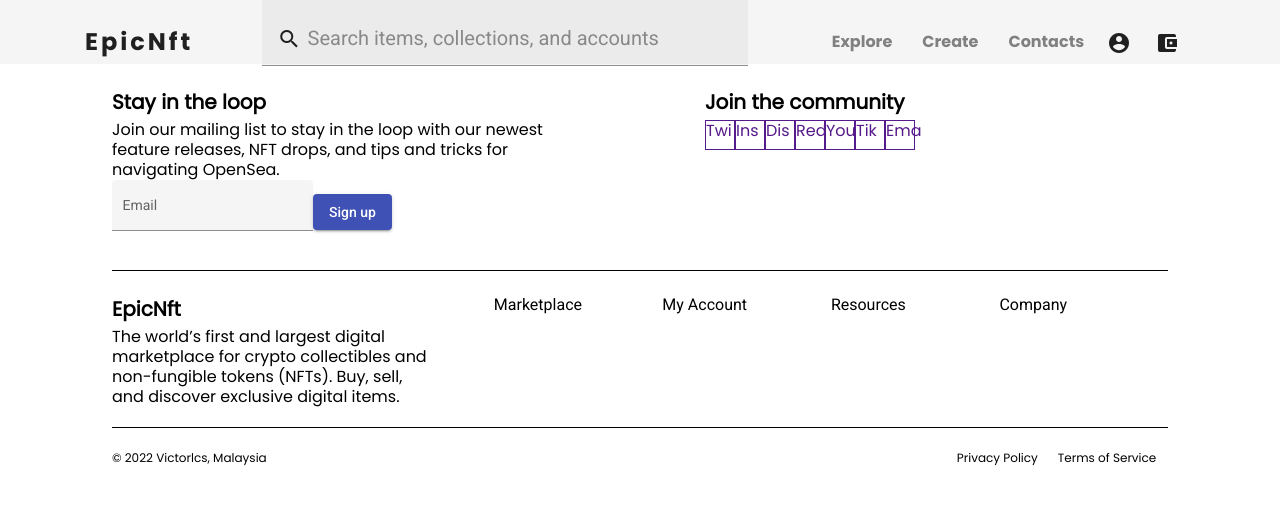
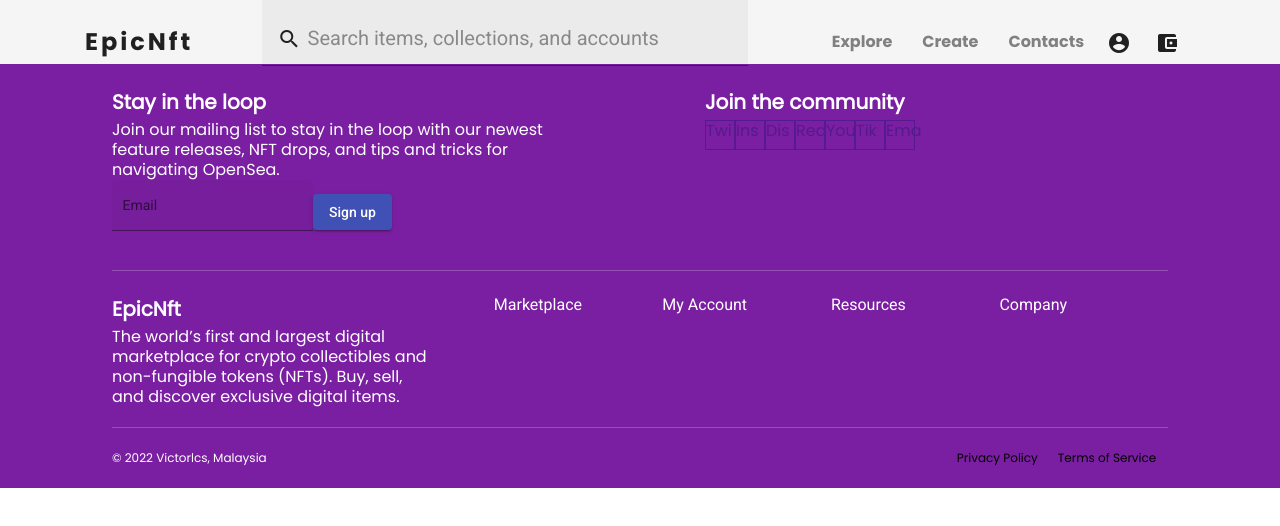
Before and after one commit to victorlcs/nft-market, an Angular app: page / in a window 1280 px wide. Shown: the top 526 px of the page. Built offline with nearby package versions, Linux system fonts and the light colour scheme.

Commit message:
Setup main color

```diff
--- a/src/app/layout/ui/footer/footer.component.html
+++ b/src/app/layout/ui/footer/footer.component.html
@@ -1,4 +1,4 @@
-<div class="Poppins-regular flex-horizontal-center">
+<div class="Poppins-regular flex-horizontal-center main-color-style">
     <div class="content-width">
         <div fxLayout="row" class="border-btm">
             <div class="max-heigh-width" style="padding-right:65px;">
--- a/src/app/layout/ui/footer/footer.component.scss
+++ b/src/app/layout/ui/footer/footer.component.scss
@@ -4,7 +4,6 @@
     margin-bottom: 8px;
     margin-top: 8px;
 }
-
 .footer-text {
     font-size: 16px;
 }
@@ -14,16 +13,13 @@
     width: 30px;
     border: solid 1px;
 }
-
 .content-width{
     width: 82.5%;
 }
-
 .border-btm {
     padding:20px 0 20px 0;
-    border-bottom: 1px solid;
+    border-bottom: 1px solid rgba(229, 232, 235, 0.25);
 }
-
 #last-row{
     margin: 20px 0 20px 0;
     font-size: 12px;
--- a/src/styles.scss
+++ b/src/styles.scss
@@ -1,4 +1,5 @@
 /* You can add global styles to this file, and also import other style files */
+$primary-color: #7b1fa2;
 @font-face {
     font-family: Poppins-bold;
     src: url(./assets/fonts/Poppins/Poppins-Bold.ttf) format("truetype");
@@ -16,37 +17,35 @@
 // @include mat.all-component-themes($custom-theme);
 html, body { height: 100%; }
 body { margin: 0; font-family: Roboto, "Helvetica Neue", sans-serif; }
-
+// Text style
 .Poppins-bold {
     font-family: Poppins-bold;
 }
-
 .Poppins-regular {
     font-family: Poppins-regular;
 }
-
+// Color style
+.main-color-style {
+    background: $primary-color;
+    color: white;
+}
 *, ::before, ::after  {
     box-sizing: border-box;
 }
-
 a {
     text-decoration: none;
 }
-
 button {
     font-family: Poppins-bold;
 }
-
 .max-heigh-width {
     height: 100%;
     width: 100%;
 }
-
 .flex-horizontal-center{
     display: flex;
     justify-content: center;
 }
-
 // For forms input
 .search-form-field-with-icon .mat-form-field-infix {
     display: flex;
```
